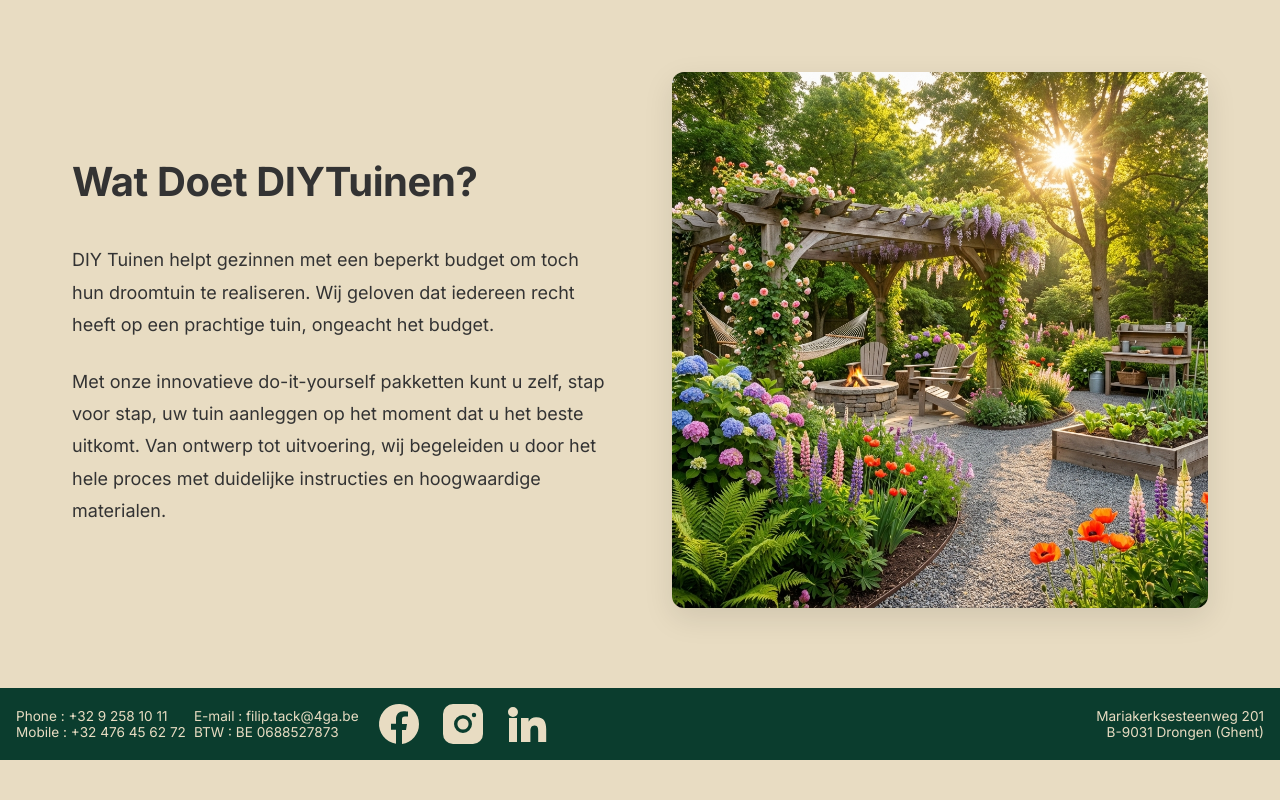
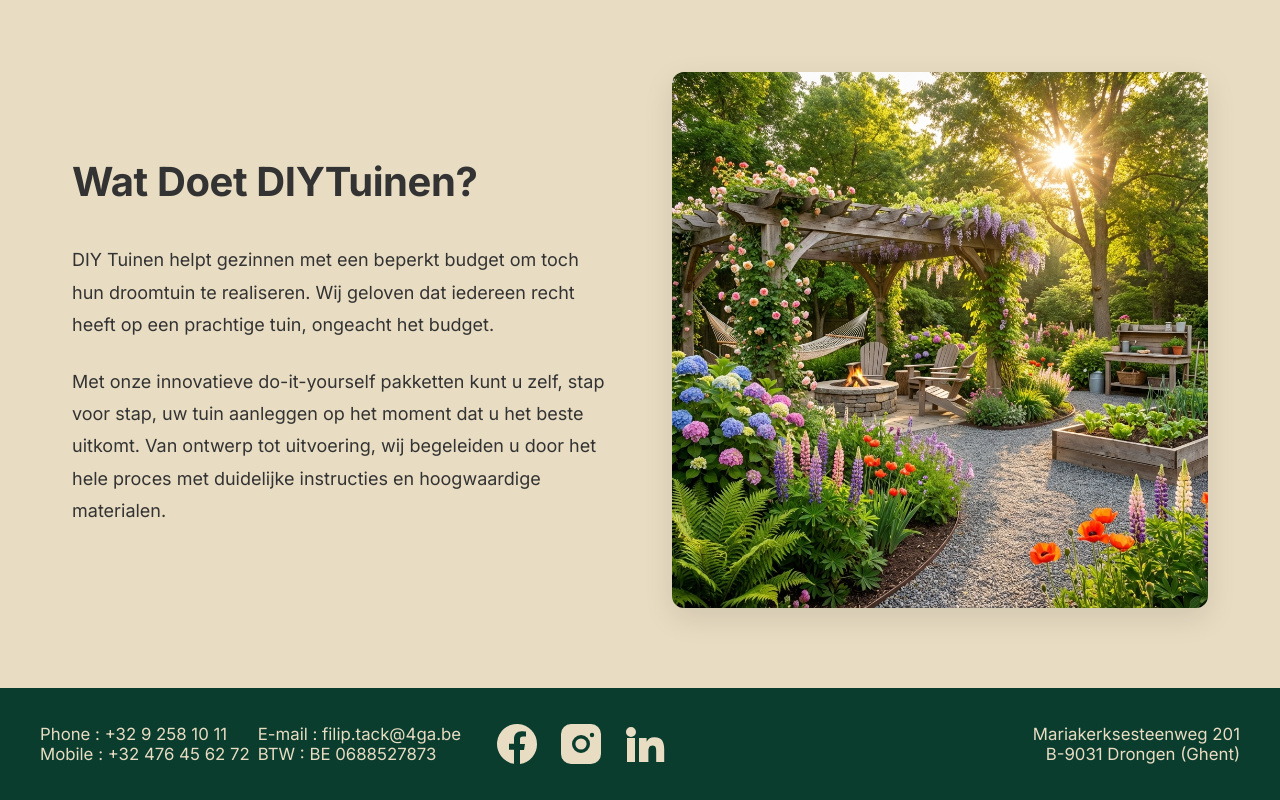
Before and after one commit to Sacha-Gazeau/atwork-3_4ga, a Next.js app: page / in a window 1280 px wide. Shown: the part 880-1680 px from the top of the page. Before the commit the page ends 1640 px from the top, so only its background shows below. Built offline with nearby package versions, Linux system fonts and the light colour scheme; what @edgestore/react would draw is missing.

Commit message:
change the footer

```diff
--- a/src/app/globals.css
+++ b/src/app/globals.css
@@ -238,46 +238,6 @@ footer.footer {
     transform: translateY(-1px);
     box-shadow: 0 4px 12px rgba(0, 0, 0, 0.1);
   }
-}
-
-.footer {
-  background-color: var(--background-item);
-  color: var(--background);
-  display: flex;
-  justify-content: space-between;
-  align-items: center;
-  padding: 0.75rem 1rem;
-  gap: 1rem;
-  flex-wrap: wrap;
-}
-
-.footer--contact {
-  display: flex;
-  gap: 0.5rem;
-}
-
-.footer--contact div {
-  flex: 1;
-  display: flex;
-  flex-direction: column;
-  gap: 0;
-}
-
-.footer--contact p {
-  margin: 0;
-  padding: 0;
-  font-size: 0.85rem;
-  line-height: 1.2;
-  white-space: nowrap;
-}
-
-.footer--address {
-  flex: 1;
-  margin: 0;
-  padding: 0;
-  font-size: 0.85rem;
-  line-height: 1.2;
-  text-align: right;
 }
 
 .page-title {
```
